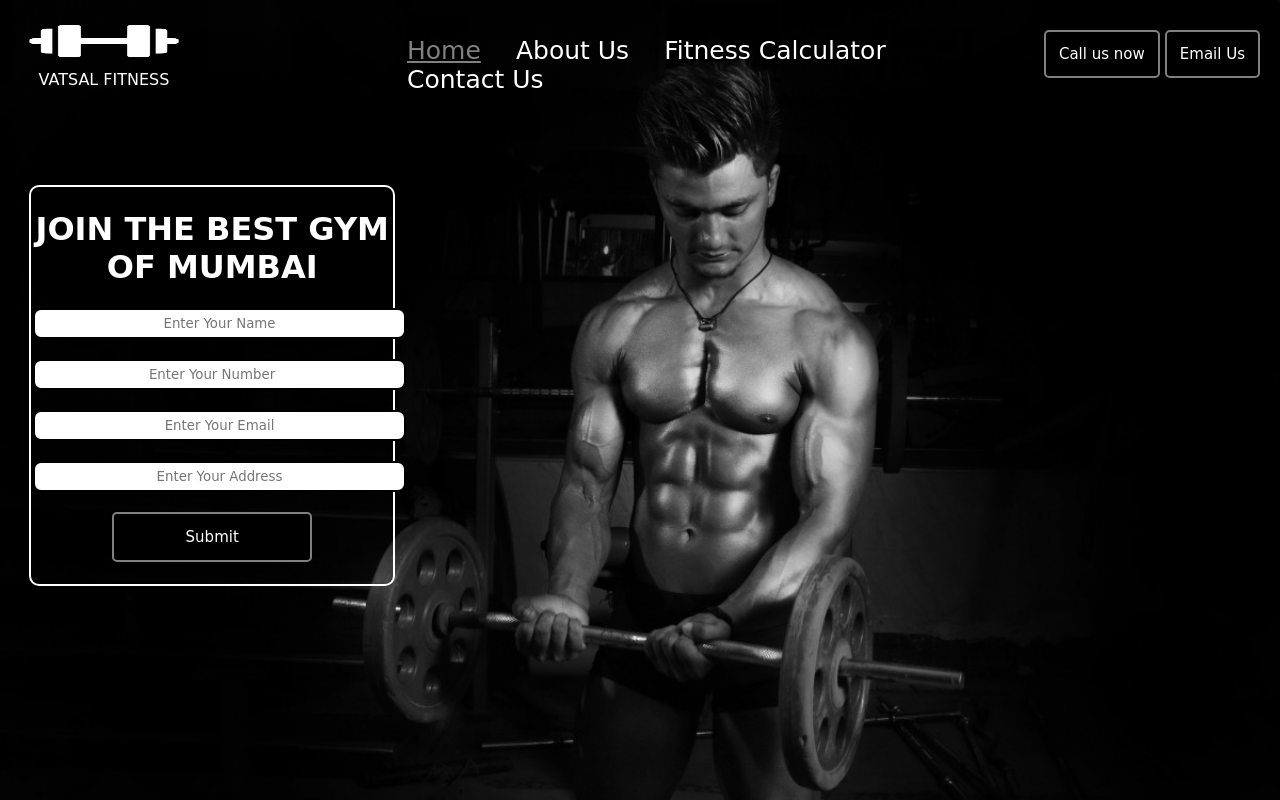
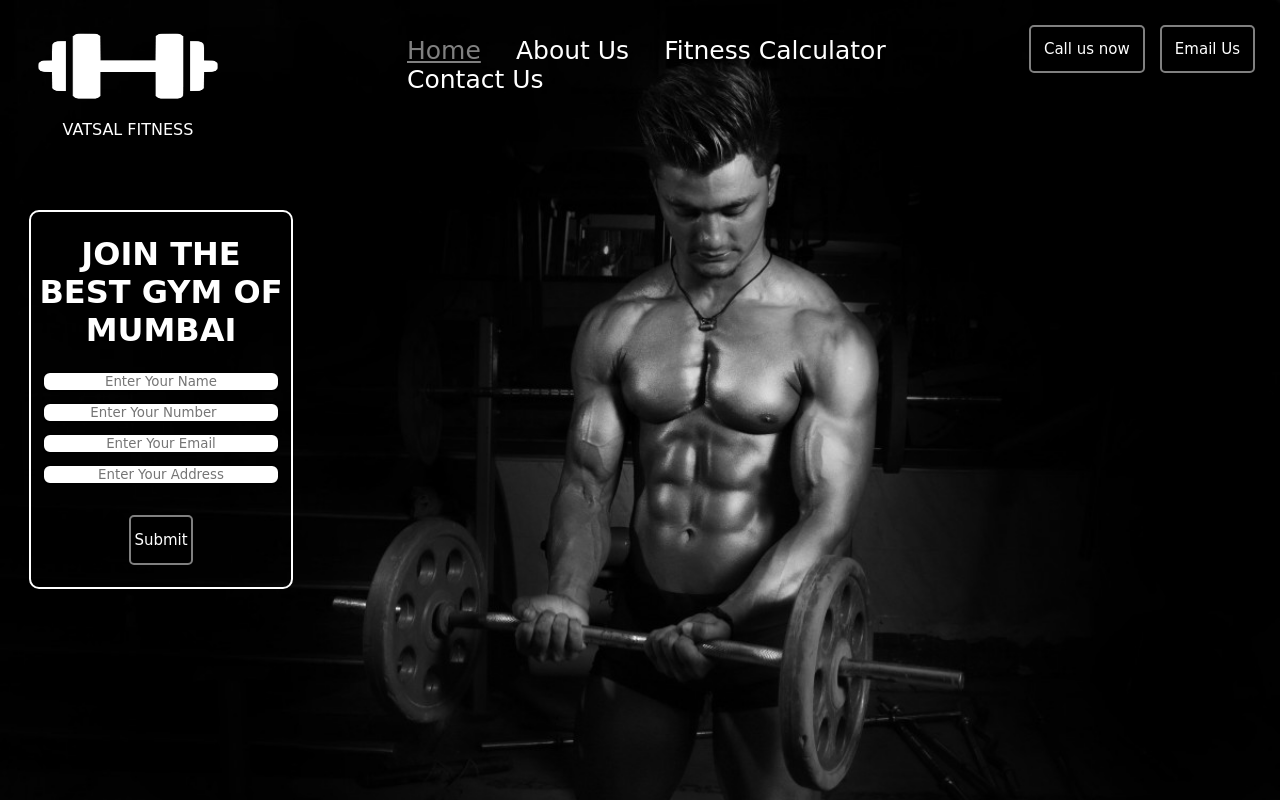
Before and after one commit to Vatsal-24/Vatsal-24.github.io, a plain HTML site: page index.html in a window 1280 px wide. Drawn offline with Linux system fonts and the light colour scheme; a web font is replaced by a local one.

Commit message:
Update stylesheet.css

```diff
--- a/stylesheet.css
+++ b/stylesheet.css
@@ -12,30 +12,30 @@ body{
 
 
 .left{
-      /* border:2px solid red;  */
+
         display: inline-block;
         position: absolute;
         top: 16px;
-        left: 29px;
         color:white;
         text-align: center;
         font-size: 16px;
+        width:20%;
+        height:90px;
 }
 
 .mid{
-  /*  border:2px solid yellow;*/
     display: block;
     width:45%;
     margin:20px auto;
 }
 
 .right{
-  /*  border:2px solid green;*/
+    text-align: center;
+    width:20%;
     display: inline-block;
     position: absolute;
     right:10px;
     top:20px;
-    padding:10px;
 }
 
 .navbar{
@@ -60,9 +60,10 @@ body{
     color:grey;
 }
 
-.left img{
-    width:150px;
-    height:50px;
+     .left img{
+    width:70%;
+    margin: auto;
+    height:100px;
 }
 
 
@@ -70,6 +71,7 @@ body{
     padding:13px;
     background-color: black;
     color:white;
+    margin:5px;
     font-size: 15px;
     border: 2px solid grey;
     border-radius: 5px;
@@ -87,28 +89,34 @@ body{
 .container{
     border: 2px solid white;
     padding: 2px 2px;
-    width:28%;
+    width:20%;
     border-radius:10px;
     margin-left:29px;
-    margin-top: 75px;
+    margin-top: 100px;
     COLOR:WHITE;
     text-align: center;
+    height:50%x;
+}
+
+.logo-name{
+    position:absolute;
+    text-align:center;
+    width:100%;
 }
 
 .form-group input {
         text-align: center;
         display: block;
-        width:357px;
-        padding:6px;
-        margin: 20px auto;
+        width:90%;
+        margin: 10px auto;
         border:2px solid black;
         border-radius: 8px;
         font-family: 'Baloo Bhaina 2', cursive;
 }
 
 #su{
-    width:200px;
+    width:25%;
     height:50px;
     padding:0px;
-    margin-bottom: 20px;
+    margin: 20px auto;
 }
```
